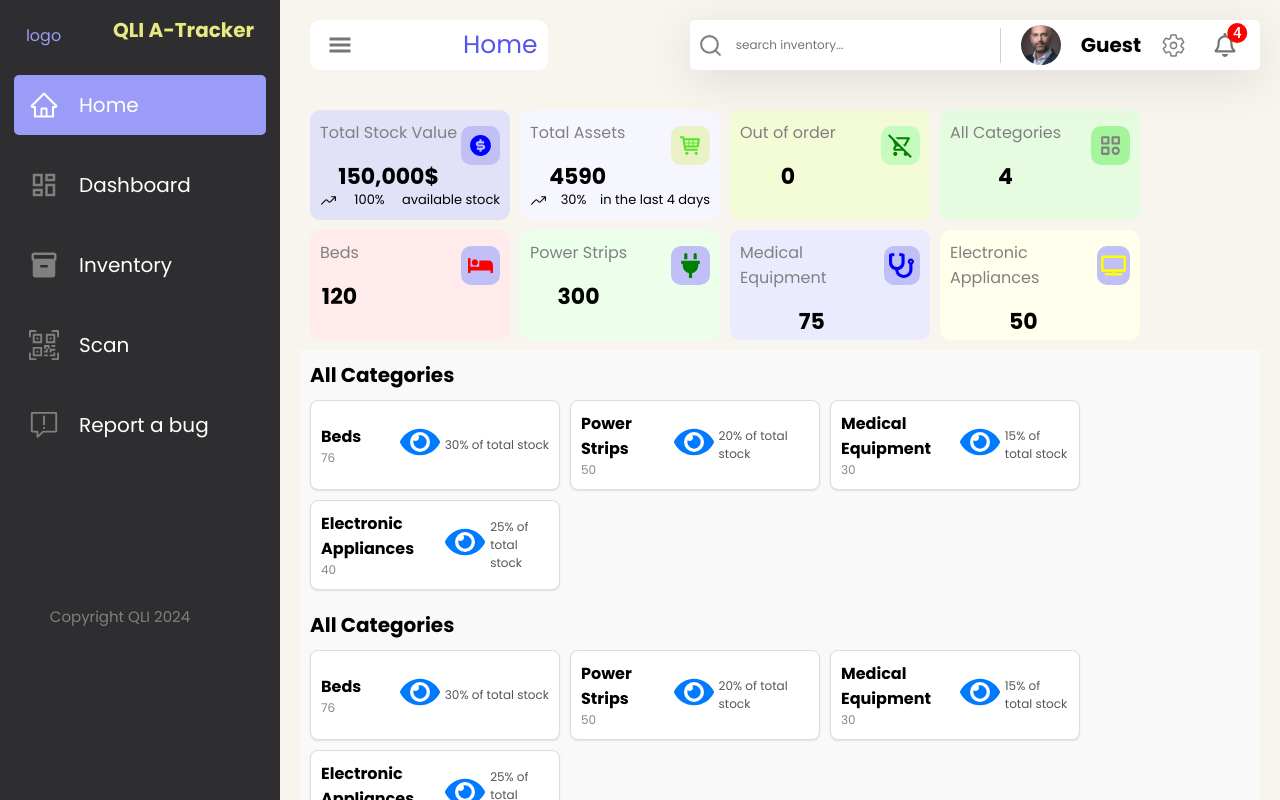
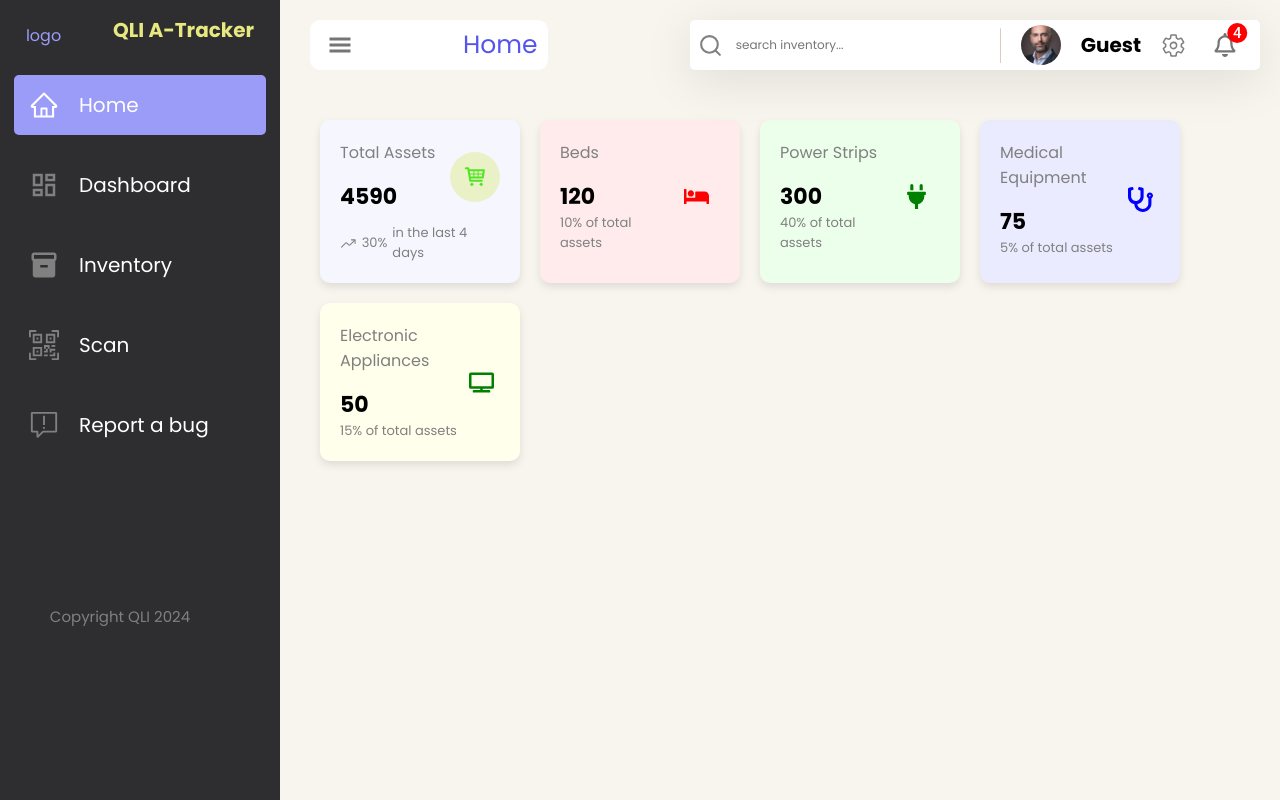
Before and after one commit to Patrick-250/A-tracker, a React (Vite) app in the folder client/: page /dashboard in a window 1280 px wide. Built offline with nearby package versions, Linux system fonts and the light colour scheme.

Commit message:
removed unnecessary boxes

```diff
--- a/client/src/Components/Card/Card.jsx
+++ b/client/src/Components/Card/Card.jsx
@@ -3,37 +3,11 @@ import "./Card.scss";
 import { IoTrendingUp } from "react-icons/io5";
 import { RiMoneyDollarCircleFill } from "react-icons/ri";
 import { TiShoppingCart } from "react-icons/ti";
-import { MdOutlineRemoveShoppingCart } from "react-icons/md";
-import { TbCategory } from "react-icons/tb";
 import { FaBed, FaPlug, FaStethoscope, FaTv } from "react-icons/fa"; // Import new icons
 
 const Card = () => {
   return (
     <div className="card-container">
-      <div className="card" style={{ backgroundColor: "rgb(225, 225, 248)" }}>
-        <div className="users">
-          <div className="nums">
-            <span style={{ color: "gray" }}>Total Stock Value</span>
-            <span
-              style={{
-                fontWeight: "bold",
-                fontSize: 22,
-                marginTop: 15,
-              }}
-            >
-              150,000$
-            </span>
-          </div>
-          <div className="icon">
-            <RiMoneyDollarCircleFill size={25} color="blue" />
-          </div>
-        </div>
-        <div className="count">
-          <IoTrendingUp size={17} />
-          <span style={{ fontSize: 13 }}>100%</span>
-          <span style={{ fontSize: 13 }}>available stock</span>
-        </div>
-      </div>
       <div className="card" style={{ background: "rgb(246, 246, 255)" }}>
         <div className="users">
           <div className="nums">
@@ -61,47 +35,6 @@ const Card = () => {
           <span style={{ fontSize: 13 }}>in the last 4 days</span>
         </div>
       </div>
-      <div className="card" style={{ backgroundColor: "rgb(244, 251, 215)" }}>
-        <div className="users">
-          <div className="nums">
-            <span style={{ color: "gray" }}>Out of order</span>
-            <span
-              style={{
-                fontWeight: "bold",
-                fontSize: 22,
-                marginTop: 15,
-              }}
-            >
-              0
-            </span>
-          </div>
-          <div
-            className="icon"
-            style={{ backgroundColor: "rgba(192, 252, 187, 0.869)" }}
-          >
-            <MdOutlineRemoveShoppingCart size={25} color="green" />
-          </div>
-        </div>
-      </div>
-      <div className="card" style={{ backgroundColor: " rgb(230, 252, 224)" }}>
-        <div className="users">
-          <div className="nums">
-            <span style={{ color: "gray" }}>All Categories</span>
-            <span
-              style={{
-                fontWeight: "bold",
-                fontSize: 22,
-                marginTop: 15,
-              }}
-            >
-              4
-            </span>
-          </div>
-          <div className="icon" style={{ backgroundColor: "#9af591de" }}>
-            <TbCategory size={25} color="gray" />
-          </div>
-        </div>
-      </div>
       <div className="card" style={{ backgroundColor: "rgb(255, 235, 235)" }}>
         <div className="users">
           <div className="nums">
@@ -114,6 +47,9 @@ const Card = () => {
               }}
             >
               120
+            </span>
+            <span style={{ fontSize: 13, color: "gray" }}>
+              10% of total assets
             </span>
           </div>
           <div className="icon">
@@ -134,6 +70,9 @@ const Card = () => {
             >
               300
             </span>
+            <span style={{ fontSize: 13, color: "gray" }}>
+              40% of total assets
+            </span>
           </div>
           <div className="icon">
             <FaPlug size={25} color="green" />
@@ -152,6 +91,9 @@ const Card = () => {
               }}
             >
               75
+            </span>
+            <span style={{ fontSize: 13, color: "gray" }}>
+              5% of total assets
             </span>
           </div>
           <div className="icon">
@@ -172,9 +114,12 @@ const Card = () => {
             >
               50
             </span>
+            <span style={{ fontSize: 13, color: "gray" }}>
+              15% of total assets
+            </span>
           </div>
           <div className="icon">
-            <FaTv size={25} color="yellow" />
+            <FaTv size={25} color="green" />
           </div>
         </div>
       </div>
--- a/client/src/Components/Card/Card.scss
+++ b/client/src/Components/Card/Card.scss
@@ -1,52 +1,49 @@
 .card-container {
-  width: 100%;
   display: flex;
-  flex-wrap: wrap; /* Allow cards to wrap to the next line */
-  align-items: center;
-  justify-content: flex-start; /* Align cards to the start */
-  gap: 10px; /* Reduce gap between cards */
-  padding: 10px; /* Reduce padding of the container */
+  flex-wrap: wrap;
+  gap: 20px;
+  padding: 20px;
+}
+
 .card {
+  background-color: #fff;
+  border-radius: 10px;
+  box-shadow: 0 4px 8px rgba(0, 0, 0, 0.1);
+  padding: 20px;
+  width: 200px;
   display: flex;
-    width: 200px; /* Adjust width */
-    height: 110px; /* Adjust height */
   flex-direction: column;
-    padding: 10px;
   justify-content: space-between;
-    border-radius: 10px;
-    background-color: rgb(162, 243, 31);
-    transition: all 0.2s ease;
+}
+.card:hover {
+  box-shadow: 0 4px 8px rgba(0, 0, 0, 0.2);
+  cursor: pointer;
+}
+
 .users {
   display: flex;
+  justify-content: space-between;
   align-items: center;
-      justify-content: space-between;
+}
+
 .nums {
   display: flex;
   flex-direction: column;
-        align-items: center;
-        height: 50px;
-        justify-content: space-between;
 }
+
 .icon {
-        background-color: rgb(192, 192, 246);
-        width: 39px;
-        height: 39px;
   display: flex;
   align-items: center;
   justify-content: center;
-        border-radius: 10px;
-      }
+  border-radius: 50%;
+  width: 50px;
+  height: 50px;
 }
 
 .count {
   display: flex;
   align-items: center;
-      justify-content: space-between;
+  gap: 5px;
+  margin-top: 10px;
+  color: gray;
 }
-  }
-  .card:hover {
-    width: 220px; /* Adjust hover width */
-    height: 120px; /* Adjust hover height */
-    cursor: pointer;
-  }
-}
--- a/client/src/Pages/Dashboard/Dashboard.jsx
+++ b/client/src/Pages/Dashboard/Dashboard.jsx
@@ -6,9 +6,6 @@ const Dashboard = () => {
   return (
     <div className="dashboard">
       <Card />
-      <Category />
-      <Category />
-      <Category />
     </div>
   );
 };
```
Also changed, not shown: 1 other file (tests, documents, lock files or other folders). Lines whose indentation alone changed are shown as unchanged.
